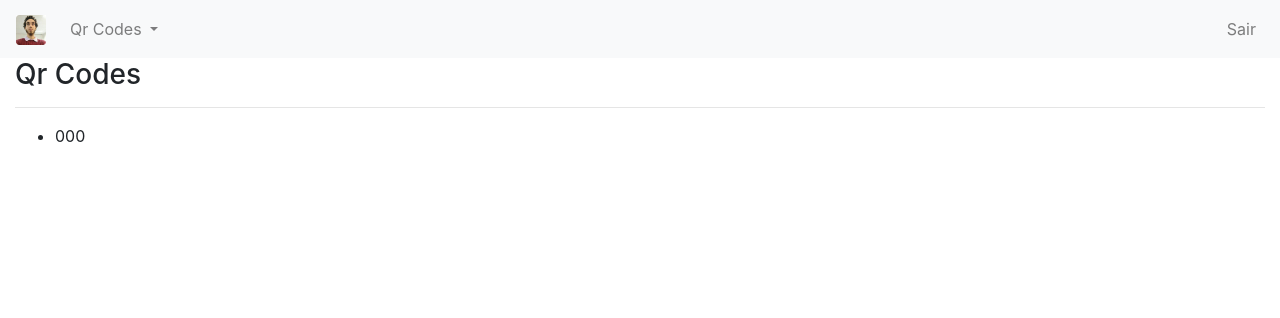
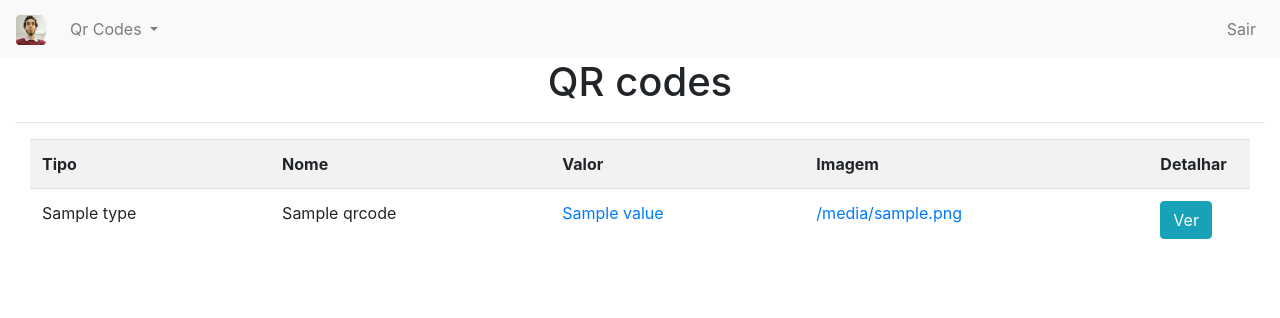
Before and after one commit to rodrigondec/qrcode, a Django app: template templates/qr/list.html in a window 1280 px wide. Shown: the top 318 px of the page. Run offline with Django 3.2, Linux system fonts and the light colour scheme; the template is opened without the code that fills it: most values are stand-ins (such as "Sample title", 1, 10 or a date in 2020); some libraries are stand-ins or nearby versions.

Commit message:
list template with table

```diff
--- a/templates/qr/list.html
+++ b/templates/qr/list.html
@@ -5,14 +5,29 @@ Listagem
 {% endblock %}
 
 {% block content %}
-<h3>Qr Codes</h3>
+<h1 class="text-center">QR codes</h1>
 <hr>
 {% if qrcodes %}
-    <ul>
-        {% for qrcode in qrcodes %}
-            <li>{{ qrcode}}</li>
-        {% endfor %}
-    </ul>
+    <div class="col-md-12">
+        <table class="table table-striped table-hover">
+            <tr>
+                <th>Tipo</th>
+                <th>Nome</th>
+                <th>Valor</th>
+                <th>Imagem</th>
+                <th class="col-md-1">Detalhar</th>
+            </tr>
+            {% for qr in qrcodes %}
+                <tr>
+                    <td>{{ qr.type }}</td>
+                    <td>{{ qr.name }}</td>
+                    <td><a target="_blank" href="{{ qr.value }}">{{ qr.value }}</a></td>
+                    <td><a target="_blank" href="{{ qr.image.url }}">{{ qr.image.url }}</a></td>
+                    <td><a class="btn btn-info" href="/qr/detalhar/{{ qr.id }}">Ver</a></td>
+                </tr>
+            {% endfor %}
+        </table>
+    </div>
     {% if is_paginated %}
         <nav aria-label="Page navigation example">
             <ul class="pagination">
@@ -37,6 +52,6 @@ Listagem
         </nav>
     {% endif %}
 {% else %}
-    <p>Sem Qr Codes cadastrados!</p>
+    <p>Sem QR Codes cadastrados!</p>
 {% endif %}
 {% endblock %}
```
